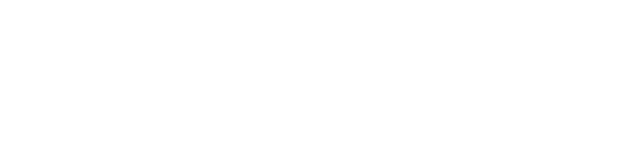
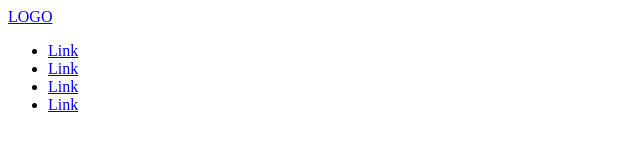
Before and after one commit to abdurahmon97v/birinchi-fayl, a plain HTML site: page index.html in a window 1280 px wide. Shown: the whole page, without its empty margins (0-640 px from the left). Drawn offline with Linux system fonts and the light colour scheme.

Commit message:
header qo'shildi

```diff
--- a/index.html
+++ b/index.html
@@ -8,6 +8,26 @@
   <title>Document</title>
 </head>
 <body>
-
+  <header>
+    <a href="#">
+      LOGO
+    </a>
+    <nav>
+      <ul>
+        <li>
+          <a href="#">Link</a>
+        </li>
+        <li>
+          <a href="#">Link</a>
+        </li>
+        <li>
+          <a href="#">Link</a>
+        </li>
+        <li>
+          <a href="#">Link</a>
+        </li>
+      </ul>
+    </nav>
+  </header>
 </body>
 </html>
```
